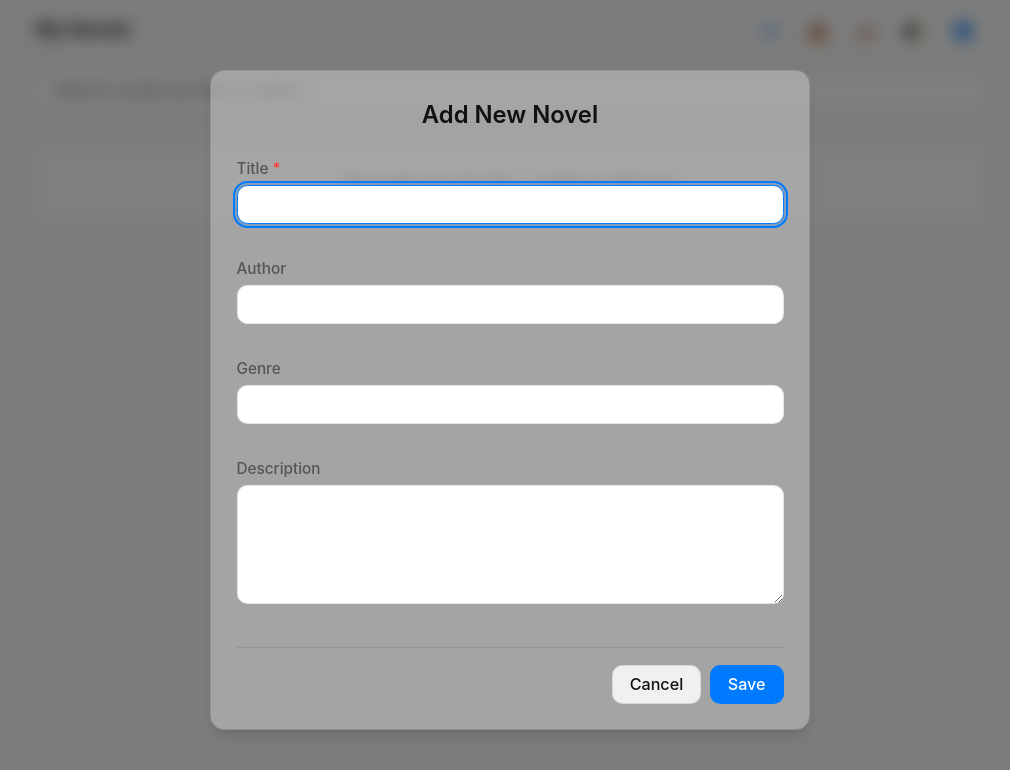
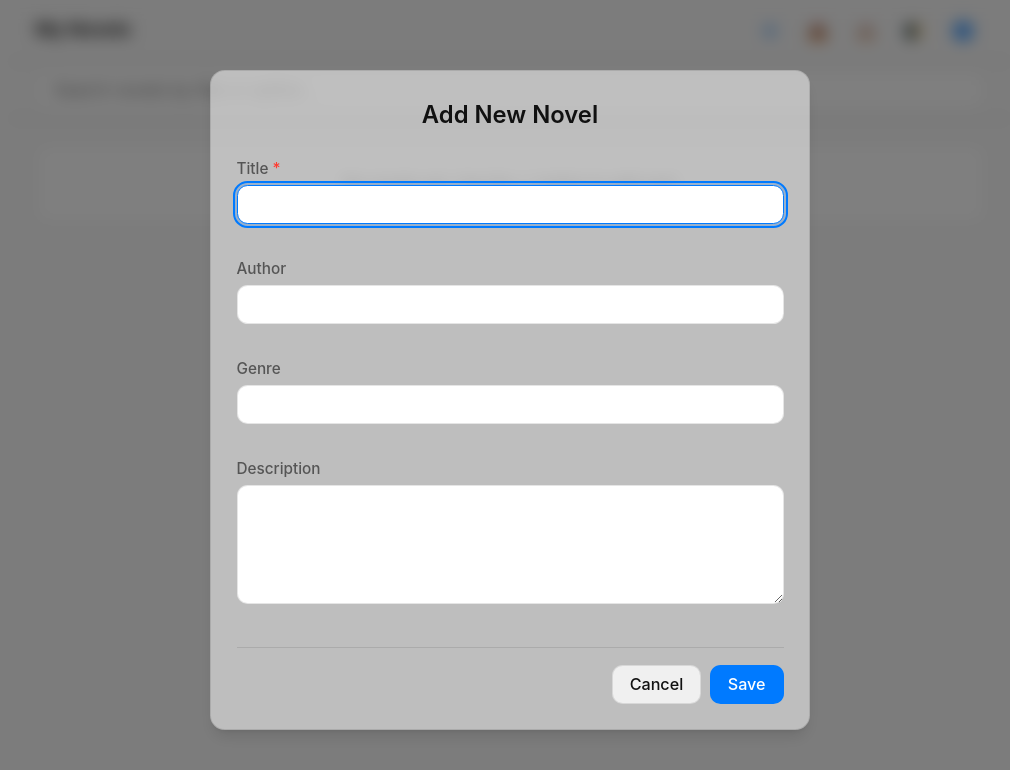
Before and after one commit to MyraDragneel/ReaderArchive, a plain HTML site: page index.html in a window 1280 px wide. Both pictures are taken after a click on the button 899 px from the left and 30 px from the top of the page. Shown: the whole page, without its empty margins (130-1140 px from the left). Drawn offline with Linux system fonts and the light colour scheme.

Commit message:
V14 (2)
Reduces the glass effect slightly

```diff
--- a/style.css
+++ b/style.css
@@ -429,7 +429,7 @@ body.dark-mode select.form-control {
 @keyframes fadeOutModalBg { from { opacity: 1; backdrop-filter: blur(8px); } to { opacity: 0; backdrop-filter: blur(0px); } }
 
 .modal-content {
-    background-color: color-mix(in srgb, var(--color-bg-secondary) 30%, transparent);
+    background-color: color-mix(in srgb, var(--color-bg-secondary) 50%, transparent);
     padding: var(--spacing-lg); border: 1px solid var(--color-border);
     border-radius: var(--border-radius-lg); width: 100%; max-width: 550px;
     display: flex; flex-direction: column; gap: var(--spacing-md);
```
